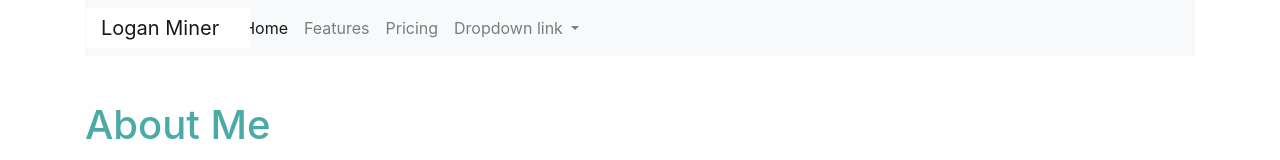
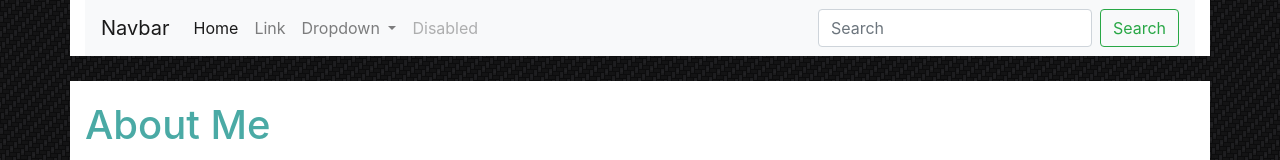
Before and after one commit to lrminer/Bootstrap-Portfolio, a plain HTML site: page index.html in a window 1280 px wide. Shown: the top 160 px of the page. Drawn offline with nearby package versions, Linux system fonts and the light colour scheme.

Commit message:
fixed a bug with the navbar

```diff
--- a/assets/css/style.css
+++ b/assets/css/style.css
@@ -1,7 +1,10 @@
+
 div.col {
     background: white;
 
 }
+
+
 
 .yourname {
     background: #4aaaa5;
@@ -23,7 +26,7 @@ div.col {
 }
 
 #bg-img {
-    background-image: url(./assets/images/real_cf.png);
+    background-image: url(../images/real_cf.png)
 }
 
 .main-content {
--- a/index.html
+++ b/index.html
@@ -12,48 +12,50 @@
 
 </head>
 
-<body>
-    <div class="container" id="bg-img">
+<body id="bg-img">
+    <div class="container">
         <div class="row">
             <div class="col">
                     <nav class="navbar navbar-expand-lg navbar-light bg-light">
-                    <div class="row">
-                        <div class="col">
-                            <a class="navbar-brand" href="#">Logan Miner</a>
-                        </div>
-                    </div>
-                    <button class="navbar-toggler" type="button" data-toggle="collapse" data-target="#navbarNavDropdown"
-                        aria-controls="navbarNavDropdown" aria-expanded="false" aria-label="Toggle navigation">
+                            <a class="navbar-brand" href="#">Navbar</a>
+                            <button class="navbar-toggler" type="button" data-toggle="collapse" data-target="#navbarSupportedContent" aria-controls="navbarSupportedContent" aria-expanded="false" aria-label="Toggle navigation">
                               <span class="navbar-toggler-icon"></span>
                             </button>
-                    <div class="collapse navbar-collapse" id="navbarNavDropdown">
-                        <ul class="navbar-nav">
+
+                            <div class="collapse navbar-collapse" id="navbarSupportedContent">
+                              <ul class="navbar-nav mr-auto">
                                 <li class="nav-item active">
                                   <a class="nav-link" href="#">Home <span class="sr-only">(current)</span></a>
                                 </li>
                                 <li class="nav-item">
-                                <a class="nav-link" href="#">Features</a>
-                            </li>
-                            <li class="nav-item">
-                                <a class="nav-link" href="#">Pricing</a>
+                                  <a class="nav-link" href="#">Link</a>
                                 </li>
                                 <li class="nav-item dropdown">
-                                <a class="nav-link dropdown-toggle" href="#" id="navbarDropdownMenuLink" role="button"
-                                    data-toggle="dropdown" aria-haspopup="true" aria-expanded="false">
-                                    Dropdown link
+                                  <a class="nav-link dropdown-toggle" href="#" id="navbarDropdown" role="button" data-toggle="dropdown" aria-haspopup="true" aria-expanded="false">
+                                    Dropdown
                                   </a>
-                                <div class="dropdown-menu" aria-labelledby="navbarDropdownMenuLink">
+                                  <div class="dropdown-menu" aria-labelledby="navbarDropdown">
                                     <a class="dropdown-item" href="#">Action</a>
                                     <a class="dropdown-item" href="#">Another action</a>
+                                    <div class="dropdown-divider"></div>
                                     <a class="dropdown-item" href="#">Something else here</a>
                                   </div>
                                 </li>
+                                <li class="nav-item">
+                                  <a class="nav-link disabled" href="#" tabindex="-1" aria-disabled="true">Disabled</a>
+                                </li>
                               </ul>
+                              <form class="form-inline my-2 my-lg-0">
+                                <input class="form-control mr-sm-2" type="search" placeholder="Search" aria-label="Search">
+                                <button class="btn btn-outline-success my-2 my-sm-0" type="submit">Search</button>
+                              </form>
                             </div>
                           </nav>
-
             </div>
         </div>
+
+
+
     <div class="row main-content">
         <div class="col">
             <h1 class="aboutme">About Me</h1>
```
Lines whose indentation alone changed are shown as unchanged.
